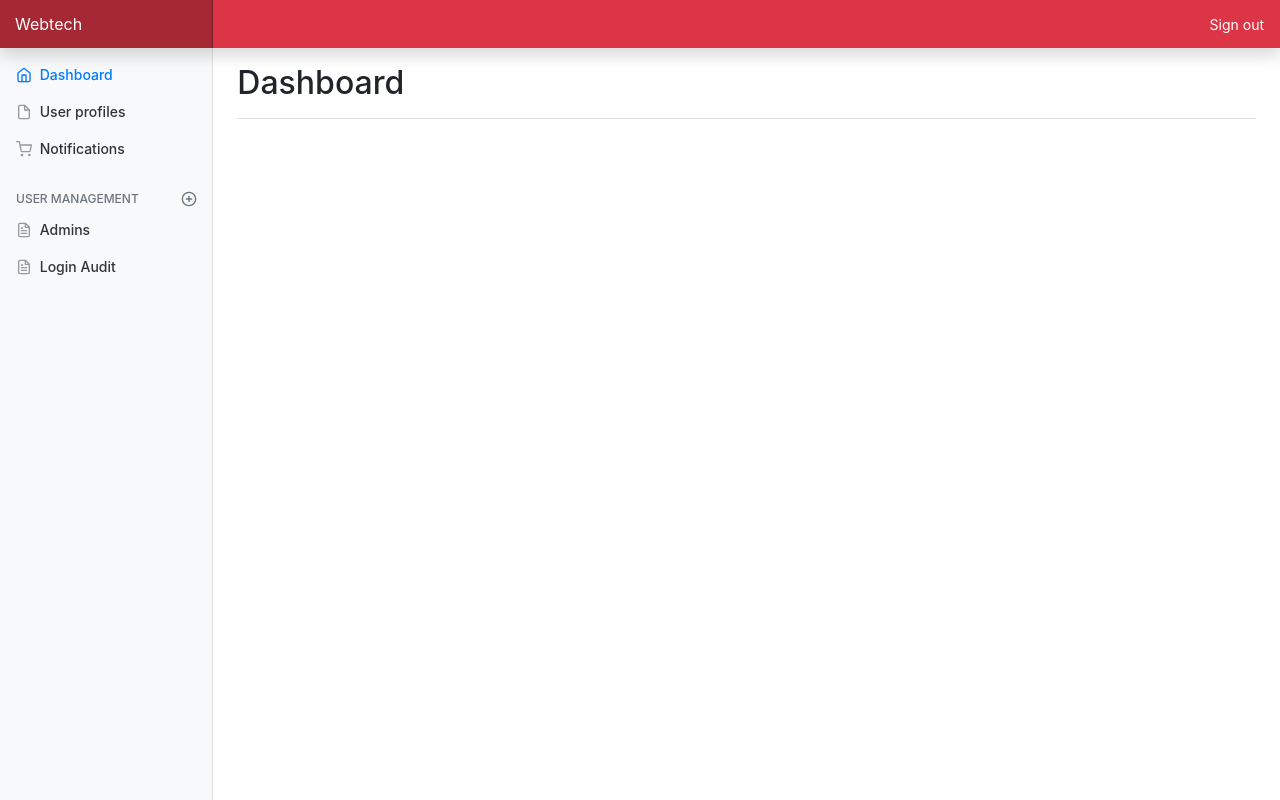
After one commit to webmaster254/django-blog-application, a Django app: page /dashboard in a window 1280 px wide. The commit adds this page. Run offline with Django 3.2, Linux system fonts and the light colour scheme; a user stored in the database is signed in; some libraries are stand-ins or nearby versions.

Commit message:
created a dashboard

```diff
--- a/blog/settings.py
+++ b/blog/settings.py
@@ -119,3 +119,7 @@ USE_TZ = True
 # https://docs.djangoproject.com/en/3.1/howto/static-files/
 
 STATIC_URL = '/static/'
+
+
+from django.urls import reverse_lazy
+LOGIN_URL = reverse_lazy('login_user')
--- /dev/null
+++ b/person_portfolio/static/css/styles.css
@@ -0,0 +1,106 @@
+body {
+    font-size: .875rem;
+  }
+
+  .feather {
+    width: 16px;
+    height: 16px;
+    vertical-align: text-bottom;
+  }
+
+  /*
+   * Sidebar
+   */
+
+  .sidebar {
+    position: fixed;
+    top: 0;
+    bottom: 0;
+    left: 0;
+    z-index: 100; /* Behind the navbar */
+    padding: 48px 0 0; /* Height of navbar */
+    box-shadow: inset -1px 0 0 rgba(0, 0, 0, .1);
+  }
+
+  .sidebar-sticky {
+    position: relative;
+    top: 0;
+    height: calc(100vh - 48px);
+    padding-top: .5rem;
+    overflow-x: hidden;
+    overflow-y: auto; /* Scrollable contents if viewport is shorter than content. */
+  }
+
+  @supports ((position: -webkit-sticky) or (position: sticky)) {
+    .sidebar-sticky {
+      position: -webkit-sticky;
+      position: sticky;
+    }
+  }
+
+  .sidebar .nav-link {
+    font-weight: 500;
+    color: #333;
+  }
+
+  .sidebar .nav-link .feather {
+    margin-right: 4px;
+    color: #999;
+  }
+
+  .sidebar .nav-link.active {
+    color: #007bff;
+  }
+
+  .sidebar .nav-link:hover .feather,
+  .sidebar .nav-link.active .feather {
+    color: inherit;
+  }
+
+  .sidebar-heading {
+    font-size: .75rem;
+    text-transform: uppercase;
+  }
+
+  /*
+   * Content
+   */
+
+  [role="main"] {
+    padding-top: 133px; /* Space for fixed navbar */
+  }
+
+  @media (min-width: 768px) {
+    [role="main"] {
+      padding-top: 48px; /* Space for fixed navbar */
+    }
+  }
+
+  /*
+   * Navbar
+   */
+
+  .navbar-brand {
+    padding-top: .75rem;
+    padding-bottom: .75rem;
+    font-size: 1rem;
+    background-color: rgba(0, 0, 0, .25);
+    box-shadow: inset -1px 0 0 rgba(0, 0, 0, .25);
+  }
+
+  .navbar .form-control {
+    padding: .75rem 1rem;
+    border-width: 0;
+    border-radius: 0;
+  }
+
+  .form-control-dark {
+    color: #fff;
+    background-color: rgba(255, 255, 255, .1);
+    border-color: rgba(255, 255, 255, .1);
+  }
+
+  .form-control-dark:focus {
+    border-color: transparent;
+    box-shadow: 0 0 0 3px rgba(255, 255, 255, .25);
+  }
--- a/person_portfolio/templates/base.html
+++ b/person_portfolio/templates/base.html
@@ -7,7 +7,7 @@
     <meta charset="utf-8">
     <meta name="viewport" content="width=device-width, initial-scale=1, shrink-to-fit=no">
     <link rel="stylesheet" href="https://stackpath.bootstrapcdn.com/bootstrap/4.3.1/css/bootstrap.min.css" integrity="sha384-ggOyR0iXCbMQv3Xipma34MD+dH/1fQ784/j6cY/iJTQUOhcWr7x9JvoRxT2MZw1T" crossorigin="anonymous">
-
+    <link rel="stylesheet" href="{% static 'css/styles.css'%}" rel="stylesheet">
     <!-- Bootstrap CSS -->
 
     <title>Django Authentication System - Webtech</title>
--- /dev/null
+++ b/person_portfolio/templates/dashboard.html
@@ -0,0 +1,26 @@
+{% extends 'base.html' %}
+
+{% block content %}
+{#  top navbar  #}
+ {% include 'partials/top_navbar.html' %}
+{#  top navbar  #}
+
+
+    <div class="container-fluid">
+        <div class="row">
+
+        {#   Side navbar   #}
+            {% include 'partials/sidenavbar.html' %}
+        {#  end of sidenavbar    #}
+
+            <main role="main" class="col-md-9 ml-sm-auto col-lg-10 px-4"><div class="chartjs-size-monitor" style="position: absolute; left: 0px; top: 0px; right: 0px; bottom: 0px; overflow: hidden; pointer-events: none; visibility: hidden; z-index: -1;"><div class="chartjs-size-monitor-expand" style="position:absolute;left:0;top:0;right:0;bottom:0;overflow:hidden;pointer-events:none;visibility:hidden;z-index:-1;"><div style="position:absolute;width:1000000px;height:1000000px;left:0;top:0"></div></div><div class="chartjs-size-monitor-shrink" style="position:absolute;left:0;top:0;right:0;bottom:0;overflow:hidden;pointer-events:none;visibility:hidden;z-index:-1;"><div style="position:absolute;width:200%;height:200%;left:0; top:0"></div></div></div>
+                <div class="d-flex justify-content-between flex-wrap flex-md-nowrap align-items-center pt-3 pb-2 mb-3 border-bottom">
+                    <h1 class="h2">Dashboard</h1>
+                </div>
+
+
+            </main>
+        </div>
+    </div>
+
+{% endblock %}
--- /dev/null
+++ b/person_portfolio/templates/partials/sidenavbar.html
@@ -0,0 +1,45 @@
+<nav class="col-md-2 d-none d-md-block bg-light sidebar">
+    <div class="sidebar-sticky">
+      <ul class="nav flex-column">
+        <li class="nav-item">
+          <a class="nav-link active" href="#">
+            <svg xmlns="http://www.w3.org/2000/svg" width="24" height="24" viewBox="0 0 24 24" fill="none" stroke="currentColor" stroke-width="2" stroke-linecap="round" stroke-linejoin="round" class="feather feather-home"><path d="M3 9l9-7 9 7v11a2 2 0 0 1-2 2H5a2 2 0 0 1-2-2z"></path><polyline points="9 22 9 12 15 12 15 22"></polyline></svg>
+            Dashboard <span class="sr-only">(current)</span>
+          </a>
+        </li>
+        <li class="nav-item">
+          <a class="nav-link" href="#">
+            <svg xmlns="http://www.w3.org/2000/svg" width="24" height="24" viewBox="0 0 24 24" fill="none" stroke="currentColor" stroke-width="2" stroke-linecap="round" stroke-linejoin="round" class="feather feather-file"><path d="M13 2H6a2 2 0 0 0-2 2v16a2 2 0 0 0 2 2h12a2 2 0 0 0 2-2V9z"></path><polyline points="13 2 13 9 20 9"></polyline></svg>
+            User profiles
+          </a>
+        </li>
+        <li class="nav-item">
+          <a class="nav-link" href="#">
+            <svg xmlns="http://www.w3.org/2000/svg" width="24" height="24" viewBox="0 0 24 24" fill="none" stroke="currentColor" stroke-width="2" stroke-linecap="round" stroke-linejoin="round" class="feather feather-shopping-cart"><circle cx="9" cy="21" r="1"></circle><circle cx="20" cy="21" r="1"></circle><path d="M1 1h4l2.68 13.39a2 2 0 0 0 2 1.61h9.72a2 2 0 0 0 2-1.61L23 6H6"></path></svg>
+            Notifications
+          </a>
+        </li>
+      </ul>
+
+      <h6 class="sidebar-heading d-flex justify-content-between align-items-center px-3 mt-4 mb-1 text-muted">
+        <span>User Management</span>
+        <a class="d-flex align-items-center text-muted" href="#">
+          <svg xmlns="http://www.w3.org/2000/svg" width="24" height="24" viewBox="0 0 24 24" fill="none" stroke="currentColor" stroke-width="2" stroke-linecap="round" stroke-linejoin="round" class="feather feather-plus-circle"><circle cx="12" cy="12" r="10"></circle><line x1="12" y1="8" x2="12" y2="16"></line><line x1="8" y1="12" x2="16" y2="12"></line></svg>
+        </a>
+      </h6>
+      <ul class="nav flex-column mb-2">
+        <li class="nav-item">
+          <a class="nav-link" href="{% url 'system_users' %}">
+            <svg xmlns="http://www.w3.org/2000/svg" width="24" height="24" viewBox="0 0 24 24" fill="none" stroke="currentColor" stroke-width="2" stroke-linecap="round" stroke-linejoin="round" class="feather feather-file-text"><path d="M14 2H6a2 2 0 0 0-2 2v16a2 2 0 0 0 2 2h12a2 2 0 0 0 2-2V8z"></path><polyline points="14 2 14 8 20 8"></polyline><line x1="16" y1="13" x2="8" y2="13"></line><line x1="16" y1="17" x2="8" y2="17"></line><polyline points="10 9 9 9 8 9"></polyline></svg>
+            Admins
+          </a>
+        </li>
+        <li class="nav-item">
+          <a class="nav-link" href="#">
+            <svg xmlns="http://www.w3.org/2000/svg" width="24" height="24" viewBox="0 0 24 24" fill="none" stroke="currentColor" stroke-width="2" stroke-linecap="round" stroke-linejoin="round" class="feather feather-file-text"><path d="M14 2H6a2 2 0 0 0-2 2v16a2 2 0 0 0 2 2h12a2 2 0 0 0 2-2V8z"></path><polyline points="14 2 14 8 20 8"></polyline><line x1="16" y1="13" x2="8" y2="13"></line><line x1="16" y1="17" x2="8" y2="17"></line><polyline points="10 9 9 9 8 9"></polyline></svg>
+            Login Audit
+          </a>
+        </li>
+      </ul>
+    </div>
+  </nav>
--- /dev/null
+++ b/person_portfolio/templates/partials/top_navbar.html
@@ -0,0 +1,8 @@
+<nav class="navbar navbar-light fixed-top bg-danger flex-md-nowrap p-0 shadow">
+    <a class="navbar-brand col-sm-3 col-md-2 mr-0" href="#" style="color: white">Webtech</a>
+    <ul class="navbar-nav px-3">
+      <li class="nav-item text-nowrap">
+        <a class="nav-link" href="#" style="color: white">Sign out</a>
+      </li>
+    </ul>
+  </nav>
--- a/person_portfolio/urls.py
+++ b/person_portfolio/urls.py
@@ -2,4 +2,9 @@ from django.urls import path
 from . import views
 urlpatterns = [
     path('', views.sign_up, name='user_sign'),
+    path('dashboard',views.user_dashboard,name='user_dashboard'),
+    path('login', views.sign_in, name='login_user'),
+    path('users', views.registered_users, name='system_users'),
+    path('activate/user/<int:user_id>', views.user_activate, name='activate_user'),
+    path('deactivate/user/<int:user_id>', views.user_deactivate, name='deactivate_user'),
 ]
--- a/person_portfolio/views.py
+++ b/person_portfolio/views.py
@@ -1,7 +1,12 @@
-from django.shortcuts import render
+from django.shortcuts import render, redirect
 from django.contrib.auth.forms import UserCreationForm
 from django.contrib.auth import login, authenticate
 from django.http import HttpResponse
+from django.contrib.auth.decorators import login_required
+from django.contrib.auth.models import User
+from django.contrib import messages
+
+
 def sign_up(request):
     if request.method == 'POST':
         form = UserCreationForm(request.POST)
@@ -11,11 +16,55 @@ def sign_up(request):
             password = form.cleaned_data.get('password1')
             user = authenticate(username=username, password=password)
             login(request, user)
-            return HttpResponse('A new user has been successfully registered!')
+            return redirect('user_dashboard')
     else:
         form = UserCreationForm()
     return render(request, 'register.html', {'form': form})
 
-# Create your views here.
+
+@login_required()
 def user_dashboard(request):
-    return render(request,'dashboard.html')
+    return render(request, 'dashboard.html')
+
+
+def sign_in(request):
+    msg = []
+    if request.method == 'POST':
+        username = request.POST['username']
+        password = request.POST['password']
+        user = authenticate(username=username, password=password)
+
+        if user is not None:
+            if user.is_active:
+                login(request, user)
+                return redirect('user_dashboard')
+            else:
+                msg.append('You account has been deactivated!')
+    else:
+        msg.append('Invalid Login credentials, try again!')
+    return render(request, 'login.html', {'errors': msg})
+
+
+@login_required()
+def registered_users(request):
+    users = User.objects.all()
+
+    context = {
+        'users': users
+    }
+    return render(request, 'users.html', context)
+
+@login_required()
+def user_deactivate(request, user_id):
+    user = User.objects.get(pk=user_id)
+    user.is_active = False
+    user.save()
+    messages.success(request, "User account has been successfully deactivated!")
+    return redirect('system_users')
+@login_required()
+def user_activate(request, user_id):
+    user = User.objects.get(pk=user_id)
+    user.is_active = True
+    user.save()
+    messages.success(request, "User account has been successfully activated!")
+    return redirect('system_users')
```
Also changed, not shown: person_portfolio/templates/login.html (added, +40 -0 lines), person_portfolio/templates/users.html (added, +63 -0 lines), db.sqlite3.
